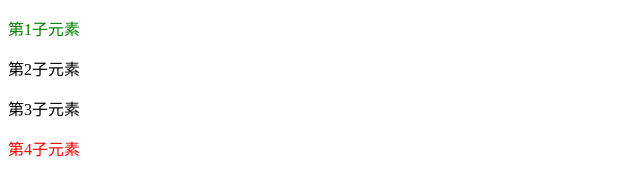
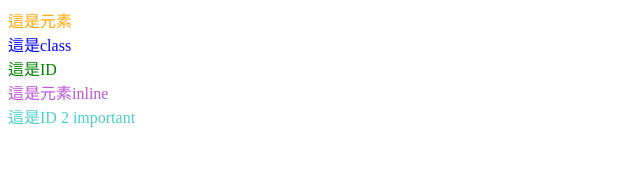
Before and after one commit to jack-li02/Learn_Html, a plain HTML site: page learning/index_css.html in a window 1280 px wide. Shown: the whole page, without its empty margins (0-640 px from the left). Drawn offline with Linux system fonts and the light colour scheme.

Commit message:
CSS的權重

```diff
--- a/learning/index_css.html
+++ b/learning/index_css.html
@@ -3,22 +3,34 @@
 <head>
     <meta charset="UTF-8">
     <meta name="viewport" content="width=device-width, initial-scale=1.0">
-    <title>第1與最後子元素</title>
+    <title>CSS的權重</title>
+    <!--先比權重 inline > ID > class > element  再比前後覆蓋順序-->
     <style>
-       article P:first-child{
-        color: green;
-       }
-       article P:last-child{
-        color: red;
-       }
+        .p2{
+            color: blue;
+        }
+        #div_1{
+            color: green;
+        }
+        /* !important 要避免使用 */
+        #div_2{
+            color: mediumturquoise !important;
+        }
+        div{
+            color: red;
+        }
+        div{
+            color: orange;
+        }
     </style>
 </head>
 <body>
     <article>
-        <p>第1子元素</p>
-        <p>第2子元素</p>
-        <p>第3子元素</p>
-        <p>第4子元素</p>
+        <div>這是元素</div>
+        <div class="p2">這是class</div>
+        <div id="div_1">這是ID</div>
+        <div style="color: mediumorchid;">這是元素inline</div>
+        <div id="div_2" style="color: green;">這是ID 2 important</div>
     </article>
 </body>
 </html>
```
